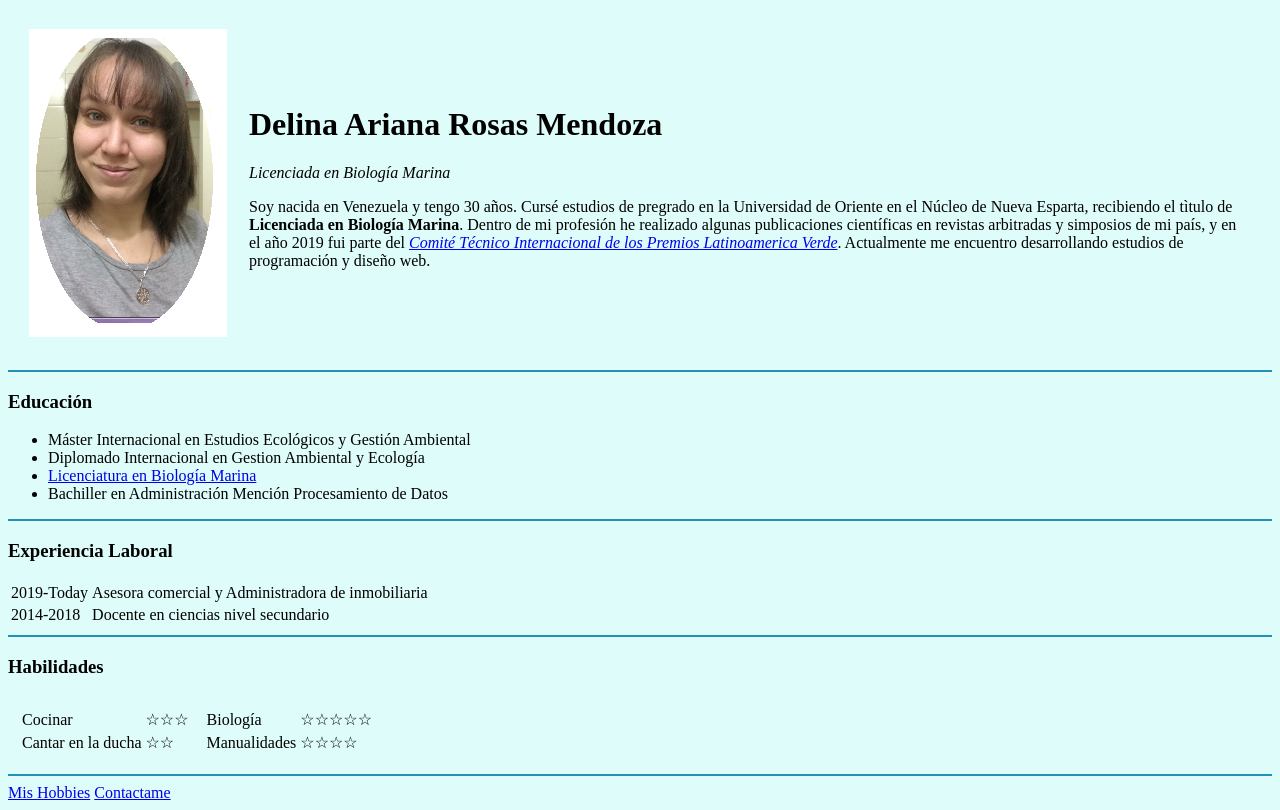
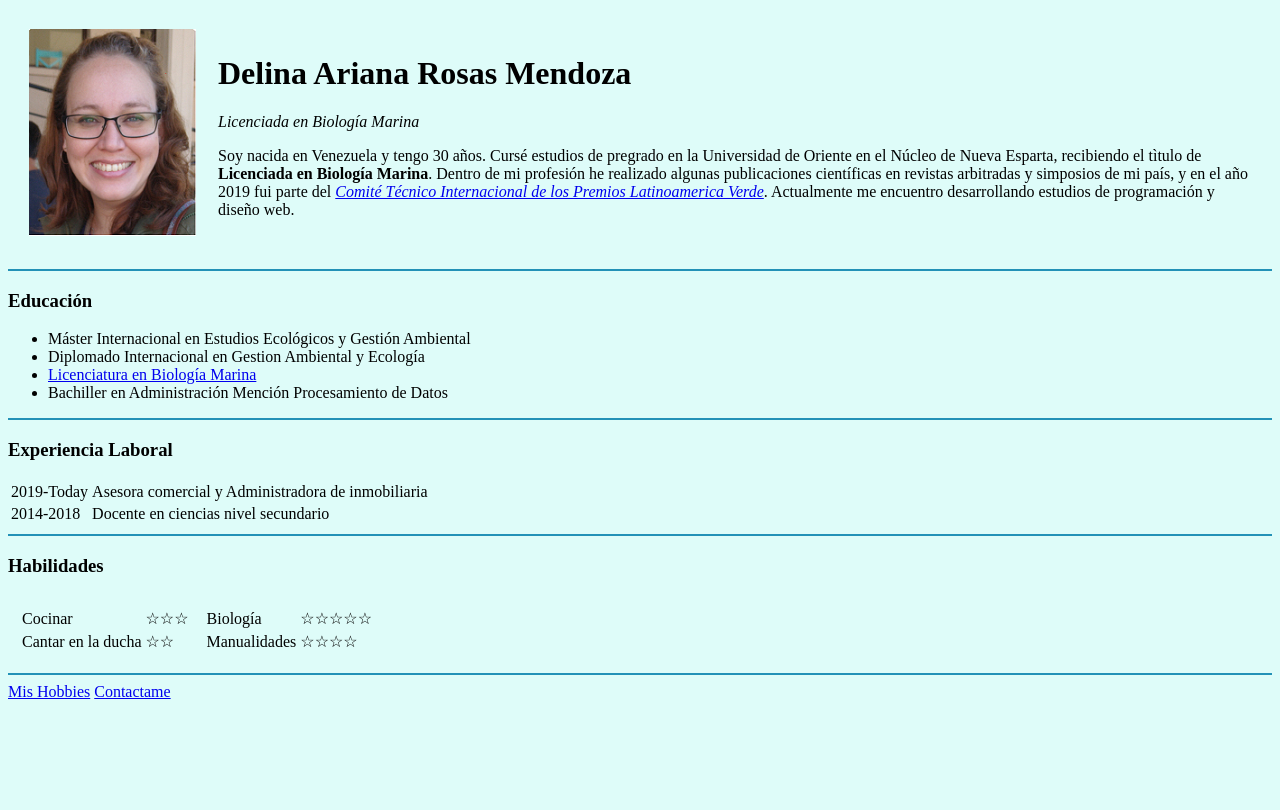
Before and after one commit to darm89/cv, a plain HTML site: page index.html in a window 1280 px wide. Drawn offline with Linux system fonts and the light colour scheme.

Commit message:
Update index.html

```diff
--- a/index.html
+++ b/index.html
@@ -8,7 +8,7 @@
   <body style="background-color: #defcf9;">
     <table cellspacing="20">
       <tr>
-        <td><img src="DR.png" alt="Delina profile picture"></td>
+        <td><img src="DR2.png" alt="Delina profile picture"></td>
         <td><h1>Delina Ariana Rosas Mendoza</h1>
         <p><em>Licenciada en Biología Marina</em></p>
 
```
